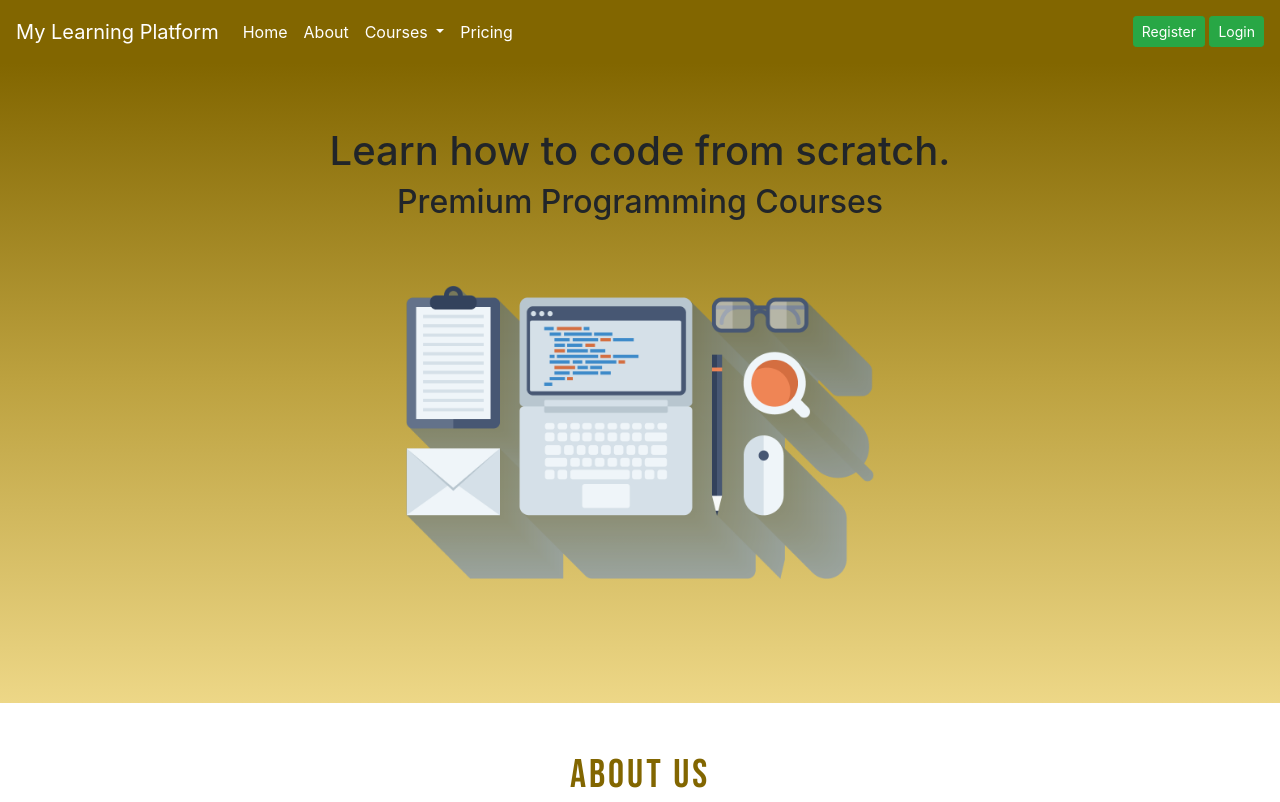
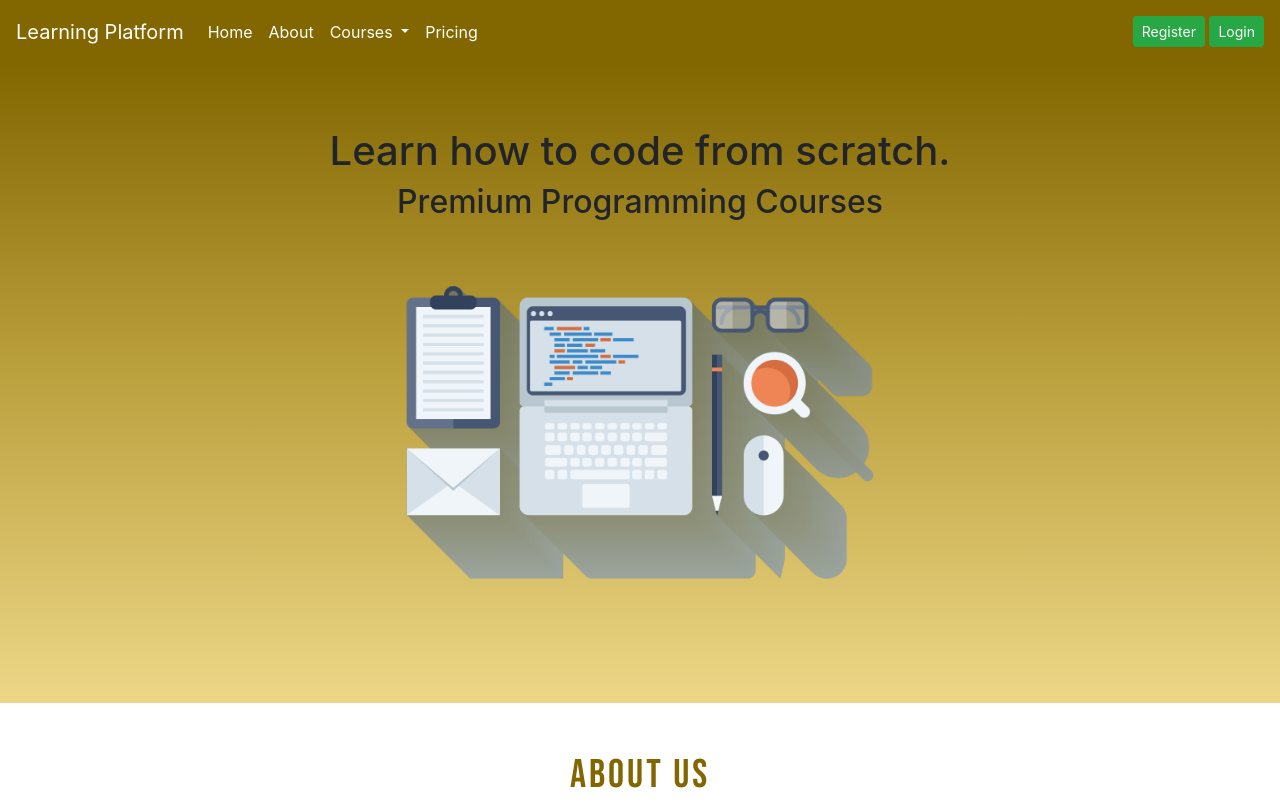
Before and after one commit to nikhilkarale3108/learningplatform, a plain HTML site: page index.html in a window 1280 px wide. Shown: the top 802 px of the page. Drawn offline with nearby package versions, Linux system fonts and the light colour scheme.

Commit message:
Update index.html

```diff
--- a/index.html
+++ b/index.html
@@ -20,7 +20,7 @@
 	<!-- navigation menu -->
 
 	<nav class="navbar navbar-expand-lg bg-theme">
-  <a class="navbar-brand" href="#">My Learning Platform</a>
+  <a class="navbar-brand" href="#">Learning Platform</a>
   <button class="navbar-toggler" type="button" data-toggle="collapse" data-target="#navbarText" aria-controls="navbarText" aria-expanded="false" aria-label="Toggle navigation">
     <span class="navbar-toggler-icon"></span>
   </button>
```
